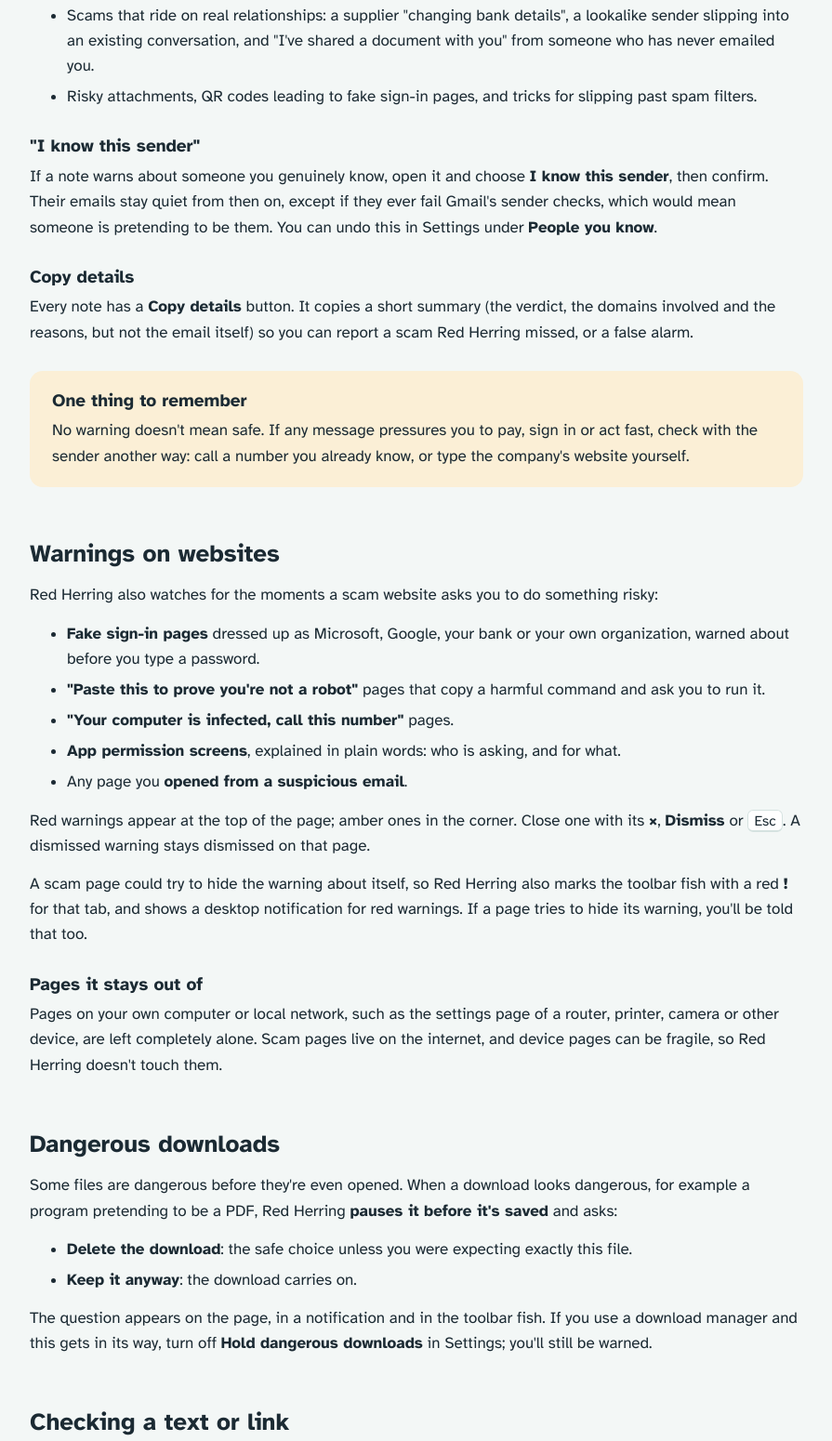
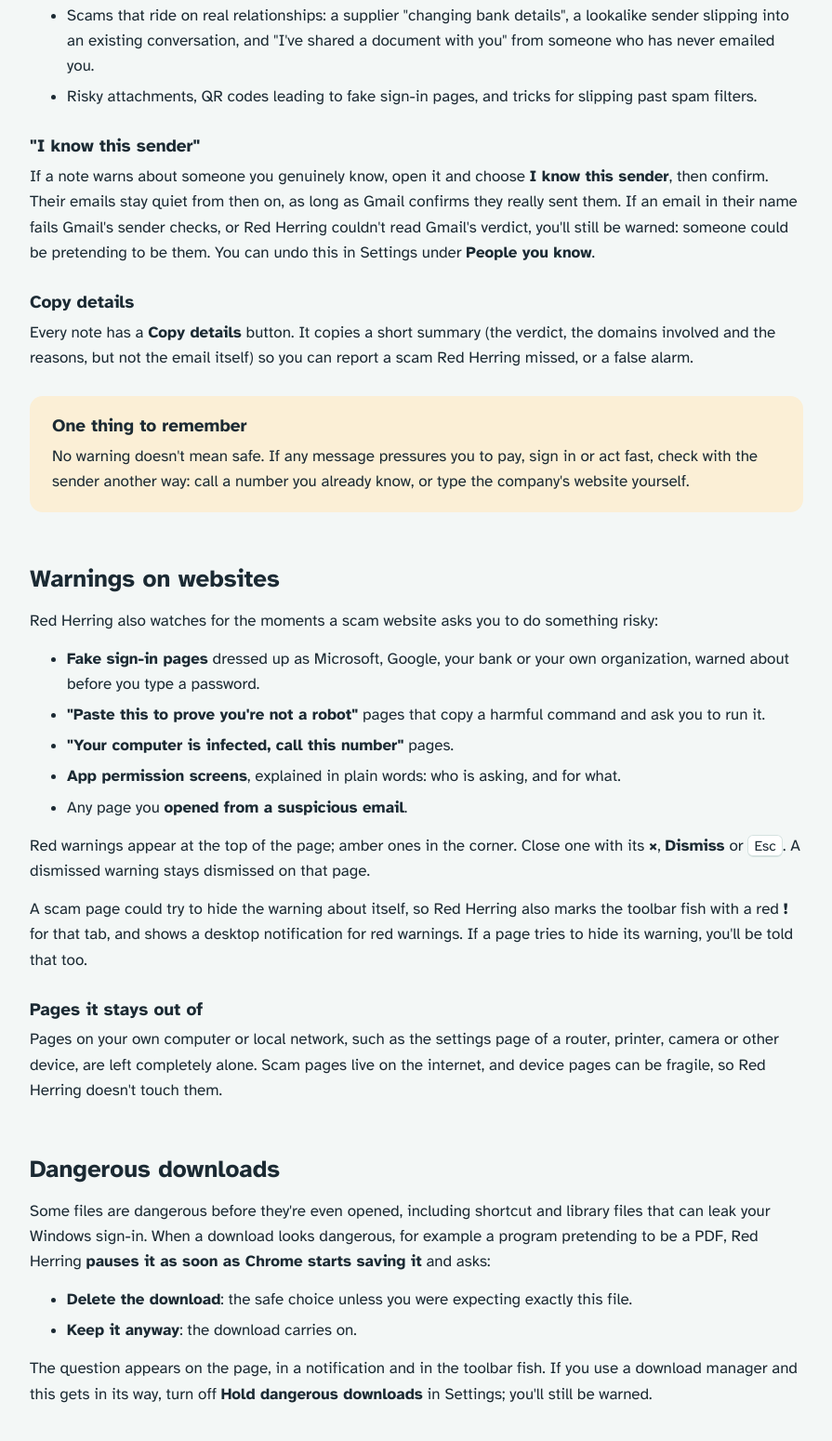
Before and after one commit to matthewidavis/RedHerring, a plain HTML site: page index.html in a window 1280 px wide. Shown: the part 2320-3870 px from the top of the page at 93% size, without its empty margins (192-1087 px from the left). Drawn offline with Linux system fonts and the light colour scheme.

Commit message:
Guide and privacy policy for 1.3.0: trust needs Gmail's confirmation, download pause timing, what Copy details can quote, debug mode

```diff
--- a/index.html
+++ b/index.html
@@ -84,7 +84,7 @@
     </ul>
 
     <h3>"I know this sender"</h3>
-    <p>If a note warns about someone you genuinely know, open it and choose <strong>I know this sender</strong>, then confirm. Their emails stay quiet from then on, except if they ever fail Gmail's sender checks, which would mean someone is pretending to be them. You can undo this in Settings under <strong>People you know</strong>.</p>
+    <p>If a note warns about someone you genuinely know, open it and choose <strong>I know this sender</strong>, then confirm. Their emails stay quiet from then on, as long as Gmail confirms they really sent them. If an email in their name fails Gmail's sender checks, or Red Herring couldn't read Gmail's verdict, you'll still be warned: someone could be pretending to be them. You can undo this in Settings under <strong>People you know</strong>.</p>
 
     <h3>Copy details</h3>
     <p>Every note has a <strong>Copy details</strong> button. It copies a short summary (the verdict, the domains involved and the reasons, but not the email itself) so you can report a scam Red Herring missed, or a false alarm.</p>
@@ -109,7 +109,7 @@
     <p>Pages on your own computer or local network, such as the settings page of a router, printer, camera or other device, are left completely alone. Scam pages live on the internet, and device pages can be fragile, so Red Herring doesn't touch them.</p>
 
     <h2 id="downloads">Dangerous downloads</h2>
-    <p>Some files are dangerous before they're even opened. When a download looks dangerous, for example a program pretending to be a PDF, Red Herring <strong>pauses it before it's saved</strong> and asks:</p>
+    <p>Some files are dangerous before they're even opened, including shortcut and library files that can leak your Windows sign-in. When a download looks dangerous, for example a program pretending to be a PDF, Red Herring <strong>pauses it as soon as Chrome starts saving it</strong> and asks:</p>
     <ul>
       <li><strong>Delete the download</strong>: the safe choice unless you were expecting exactly this file.</li>
       <li><strong>Keep it anyway</strong>: the download carries on.</li>
```
Also changed, not shown: privacy.html (+5 -2 lines).
